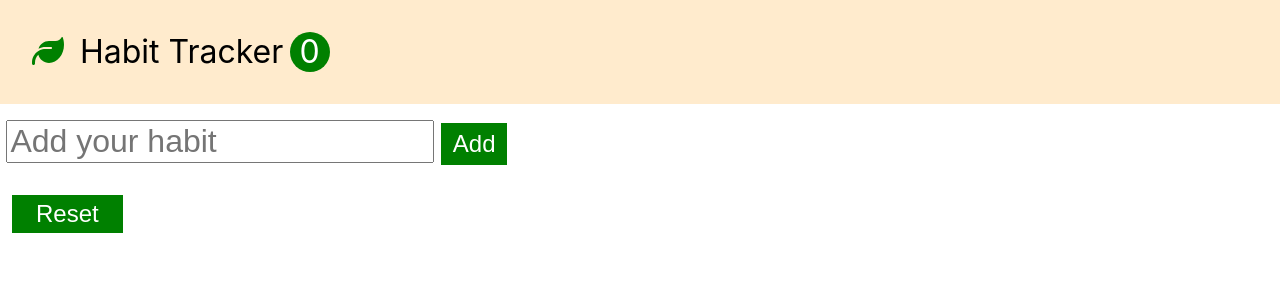
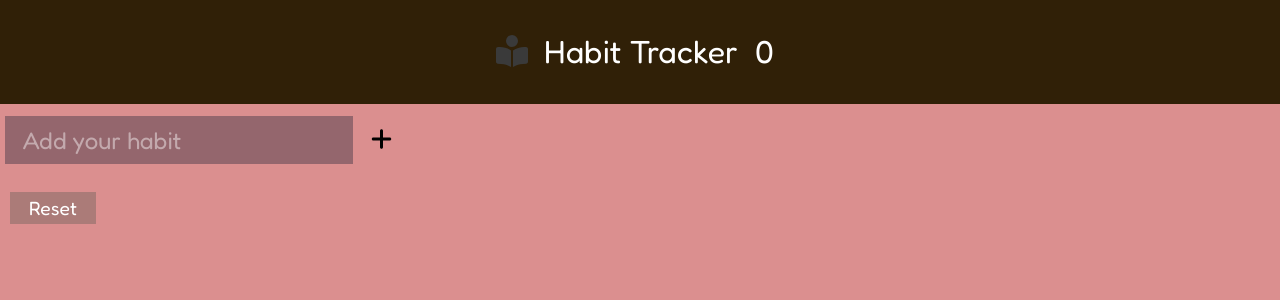
Before and after one commit to jiyun-par/habit, a React (Create React App) app: page / in a window 1280 px wide. Shown: the top 300 px of the page. Built offline with nearby package versions, Linux system fonts and the light colour scheme.

Commit message:
폰트 및 스타일 수정

```diff
--- a/src/app.css
+++ b/src/app.css
@@ -1,5 +1,10 @@
+@import url("https://fonts.googleapis.com/css2?family=Fredoka:wght@400;500;600&display=swap");
 * {
 	box-sizing: border-box;
+	font-family: "Fredoka", sans-serif;
+}
+body {
+	background-color: rgb(219, 143, 143);
 }
 
 button {
@@ -11,23 +16,36 @@ button {
 .navbar {
 	font-size: 2rem;
 	padding: 1em;
-	background-color: blanchedalmond;
+	background-color: rgb(48, 32, 7);
+	text-align: center;
+	color: #fff;
 }
 
 .add-input {
-	font-size: 2rem;
+	border: none;
+	background-color: rgb(148, 102, 109);
+	width: 14.5em;
+	height: 2em;
+	font-size: 1.5rem;
+	text-indent: 1rem;
 	margin: 0.5em 0.2em;
 }
+.add-input::placeholder {
+	color: rgba(255, 255, 255, 0.438);
+}
+
 .add-button {
+	width: 2em;
+	margin: 0;
+	vertical-align: 2%;
 	height: 100%;
 	font-size: 1.5rem;
 	padding: 0.3em 0.5em;
-	background-color: green;
-	color: #fff;
+	background-color: transparent;
 }
 
 .navbar-logo {
-	color: green;
+	color: rgb(58, 58, 58);
 	margin-right: 0.5em;
 }
 
@@ -39,54 +57,61 @@ button {
 	height: 2.5rem;
 	line-height: 2.5rem;
 	margin-left: 0.2em;
-	background-color: green;
 	color: #fff;
 	border-radius: 50%;
+}
+ul {
+	padding: 0;
 }
 
 /* habit button */
 .habit-button {
-	font-size: 2.5rem;
-	margin: 0 0.1em;
+	font-size: 1.5rem;
+	margin: 0;
 	background-color: transparent;
 }
 
 .habit-button:hover {
 	opacity: 0.8;
 }
-.habit-increase,
+.habit-increase {
+	color: rgb(32, 128, 218);
+}
+
 .habit-decrease {
-	color: goldenrod;
+	color: rgb(218, 32, 32);
 }
 .habit-delete {
-	font-size: 2rem;
-	color: darkred;
+	font-size: 1.5rem;
+	color: rgb(104, 104, 104);
 }
 
 /* list style */
 .habit {
-	font-size: 2.5rem;
+	font-size: 1.5rem;
 	padding: 0.5em;
 	list-style: none;
+	color: rgb(235, 230, 229);
 }
 .habit-count {
+	vertical-align: 12%;
 	display: inline-block;
 	text-align: center;
-	font-size: 2rem;
-	width: 2.5rem;
-	height: 2.5rem;
-	line-height: 2.5rem;
+	font-size: 1rem;
+	width: 1.8rem;
+	height: 1.8rem;
+	line-height: 1.8rem;
 	margin-left: 0.2em;
 	margin-right: 0.5em;
-	background-color: darkseagreen;
+	background-color: rgb(48, 32, 7);
 	color: #fff;
 	border-radius: 50%;
 }
 
 .habits-reset {
-	font-size: 1.5rem;
+	font-size: 1.2rem;
 	padding: 0.2em 1em;
-	background-color: green;
+	background-color: rgba(76, 85, 76, 0.342);
 	color: #fff;
 	margin-left: 0.5em;
 }
--- a/src/components/HabitAddForm.jsx
+++ b/src/components/HabitAddForm.jsx
@@ -19,14 +19,9 @@ const HabitAddForm = memo((props) => {
 
 	return (
 		<form ref={formRef} className="addform" onSubmit={onSubmit}>
-			<input
-				ref={inputRef}
-				type="text"
-				className="add-input"
-				placeholder="Add your habit"
-			/>
+			<input ref={inputRef} maxLength="10" type="text" className="add-input" placeholder="Add your habit" />
 			<button type="submit" className="add-button">
-				Add
+				<i className="fa-solid fa-plus"></i>
 			</button>
 		</form>
 	);
--- a/src/components/navbar.jsx
+++ b/src/components/navbar.jsx
@@ -3,7 +3,7 @@ import React from "react";
 const navbar = (props) => {
 	return (
 		<nav className="navbar">
-			<i className="navbar-logo fas fa-leaf"></i>
+			<i className="navbar-logo fa-solid fa-book-open-reader"></i>
 			<span>Habit Tracker</span>
 			<span className="navbar-count">{props.totalCount}</span>
 		</nav>
```
